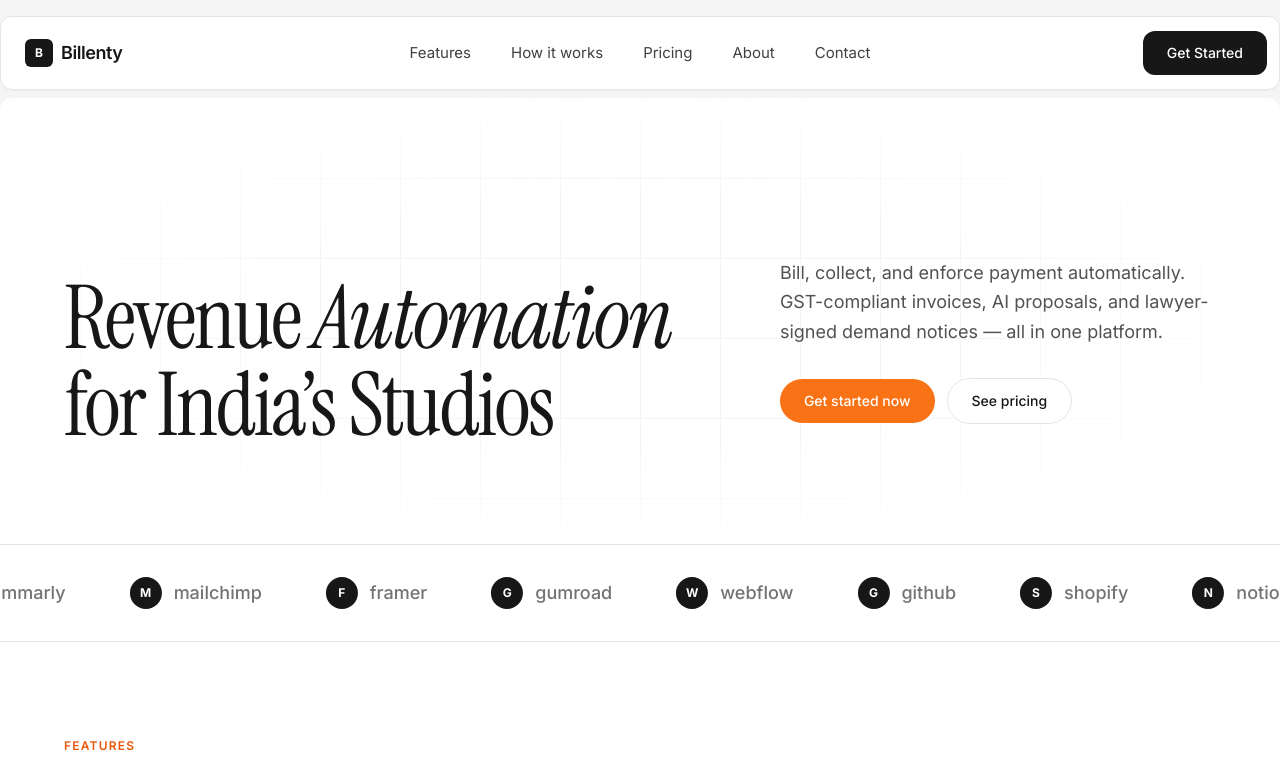
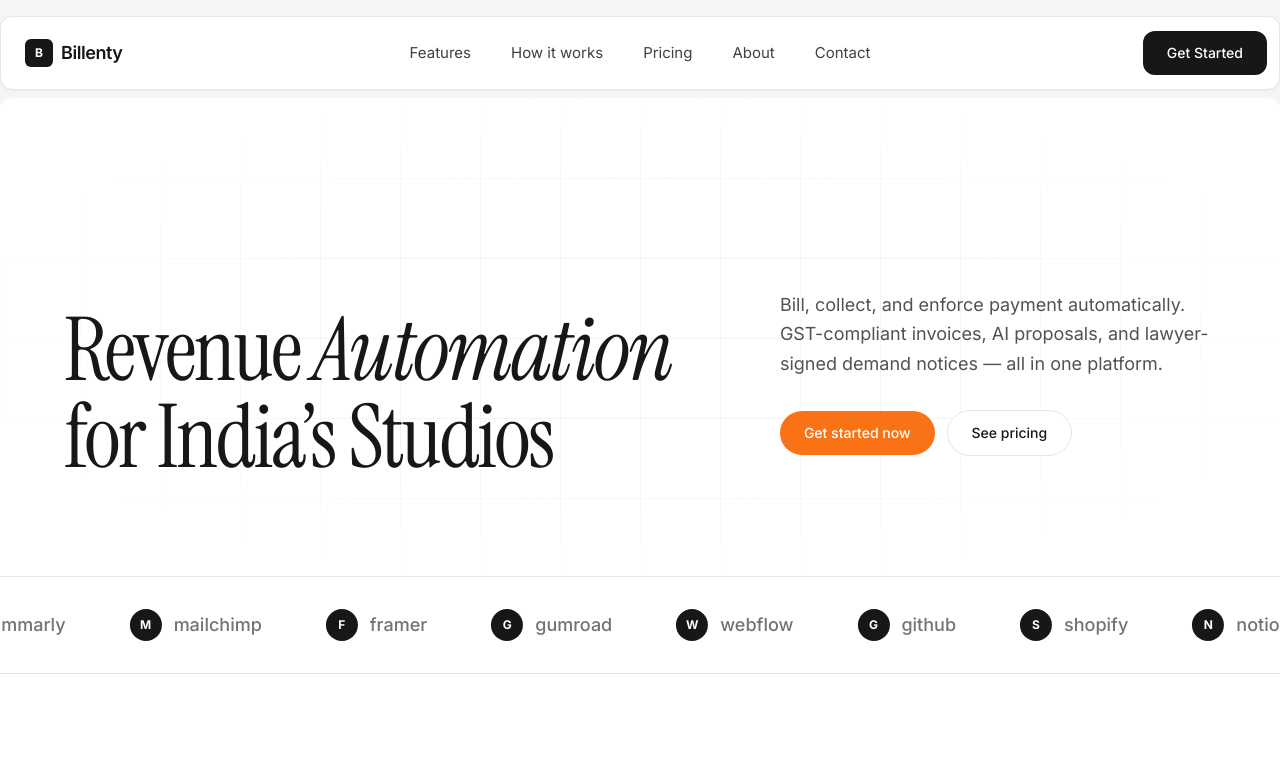
Before and after one commit to ramlimicheal/bond-git, a React (Vite) app: page / in a window 1280 px wide. Shown: the top 768 px of the page. Built offline with nearby package versions, Linux system fonts and the light colour scheme; what @lovable.dev/cloud-auth-js would draw is missing.

Commit message:
Changes
Co-authored-by: ramlimicheal <52813504+ramlimicheal@users.noreply.github.com>

```diff
--- a/components/LandingPage.tsx
+++ b/components/LandingPage.tsx
@@ -107,7 +107,7 @@ const Nav: React.FC = () => (
 );
 
 const Hero: React.FC = () => (
-  <section className="relative pt-24 md:pt-32 pb-24 px-6">
+  <section className="relative pt-[124px] md:pt-[160px] pb-24 px-6">
     <div
       className="absolute inset-0 pointer-events-none opacity-40"
       style={{
```
